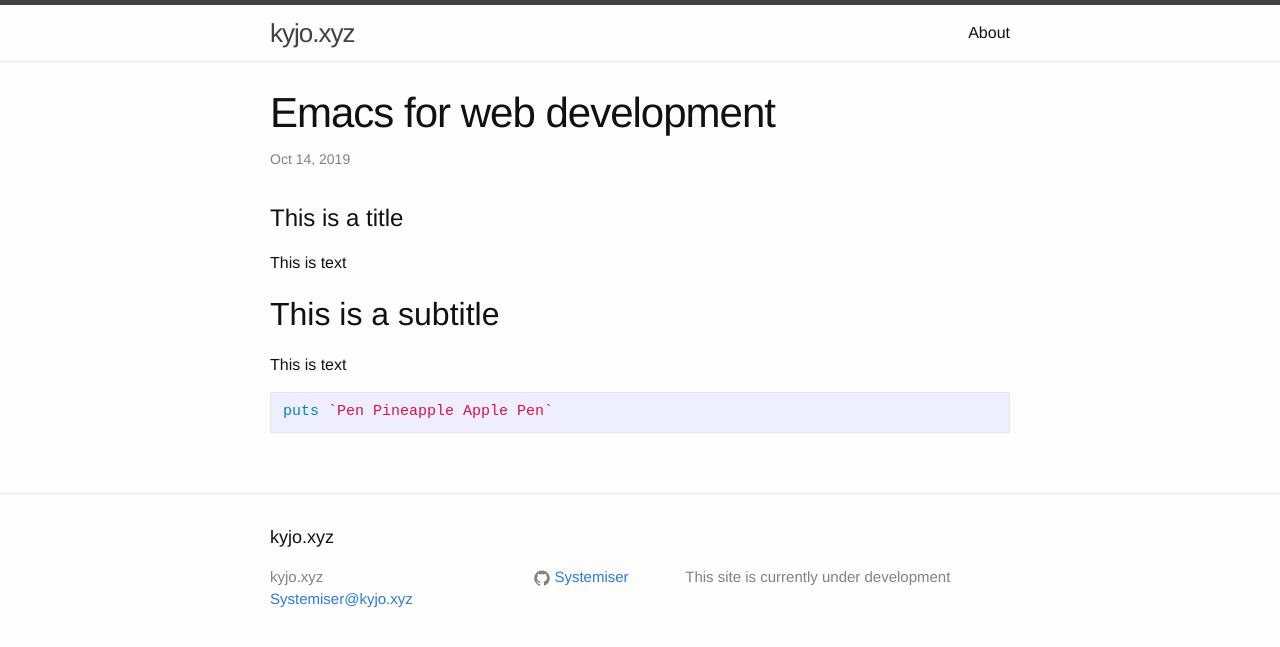
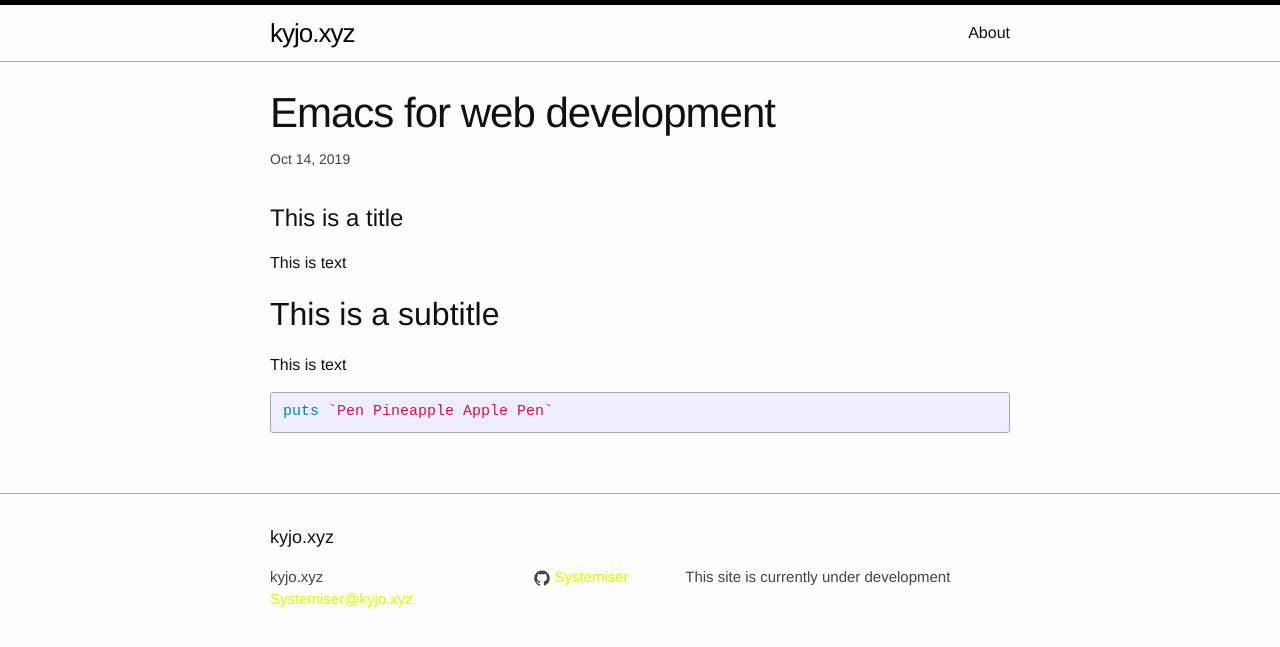
Before and after one commit to Systemiser/Systemiser.github.io, a Jekyll site: the page built from _posts/2019-10-14-Emacs_for_web_development.md, in a window 1280 px wide. Shown: the top 647 px of the page. Built offline with Jekyll 4.4.1, drawn with Linux system fonts in a browser that asks for light colours.

Commit message:
Modified colour theme

```diff
--- a/css/main.scss
+++ b/css/main.scss
@@ -16,9 +16,9 @@ $spacing-unit:     30px;
 
 $text-color:       #111;
 $background-color: #fdfdfd;
-$brand-color:      #2a7ae2;
+$brand-color:      #d7ff00;
 
-$grey-color:       #828282;
+$grey-color:       #444444;
 $grey-color-light: lighten($grey-color, 40%);
 $grey-color-dark:  darken($grey-color, 25%);
 
```
